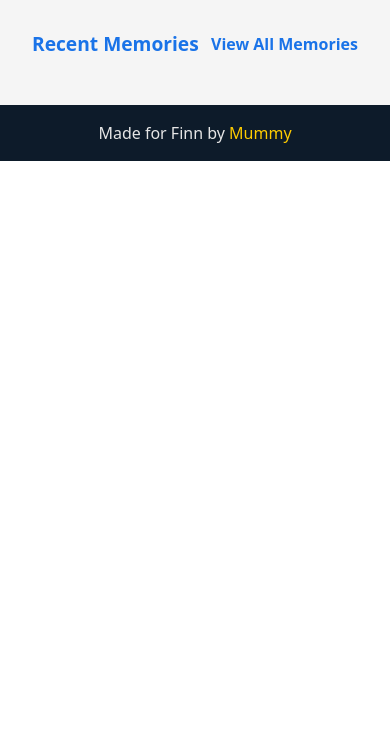
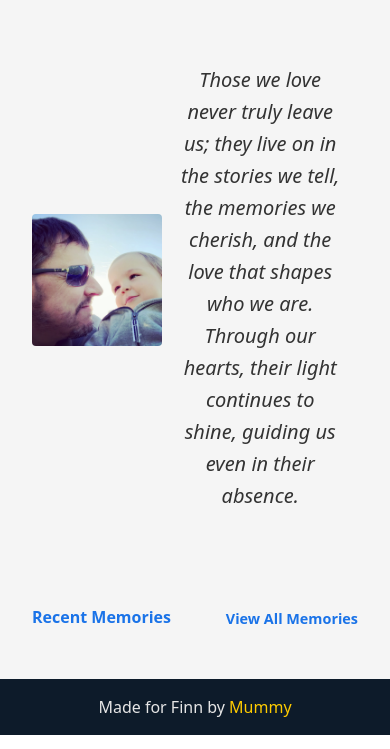
Before and after one commit to justynath/remember-me, a Django app: page / in a window 390 px wide. Shown: the part 95-844 px from the top of the page. Run offline with Django 4.2, Linux system fonts and the light colour scheme; data that the repository does not hold is empty.

Commit message:
Add and style the introductory section on home page

```diff
--- a/memories/templates/memories/index.html
+++ b/memories/templates/memories/index.html
@@ -1,8 +1,23 @@
 {% extends "base.html" %}
+{% load static %}
 
 {% block content %}
 
 <!-- index.html content starts here -->
+
+<!-- Introductory Section -->
+<div class="intro-section">
+    <div class="container-fluid d-flex align-items-center">
+        <!-- Image Section -->
+        <div class="intro-image">
+            <img src="{% static 'images/home.jpg' %}" alt="Introduction Image" class="img-fluid rounded">
+        </div>
+        <!-- Text Section -->
+        <div class="intro-text">
+            <p>Those we love never truly leave us; they live on in the stories we tell, the memories we cherish, and the love that shapes who we are. Through our hearts, their light continues to shine, guiding us even in their absence.</p>
+        </div>
+    </div>
+</div>
 
 <div class="main-content">
     <div class="container-fluid">
--- a/static/css/style.css
+++ b/static/css/style.css
@@ -173,9 +175,48 @@
 .post-details a:hover {
     color: #ffa500;
 } */
+/* end of Post Detail Styling */
 
 
-/* Memories Page Additional Styling */
+/* Home Page Styling */
+/* Introductory Section */
+.intro-section {
+    background-color: #f5f5f5;
+    padding: 2rem 1rem;
+    display: flex;
+    flex-wrap: wrap;
+    gap: 1rem;
+}
+
+.intro-image {
+    flex: 0 0 40%;
+    padding: 1rem;
+}
+
+.intro-image img {
+    width: 100%;
+    border-radius: 8px;
+    height: auto;
+}
+
+.intro-text {
+    flex: 1;
+    display: flex;
+    align-items: center;
+    justify-content: center;
+    padding: 1rem;
+    text-align: center;
+}
+
+.intro-text p {
+    font-size: 1.25rem;
+    color: #333;
+    margin: 0;
+    font-style: italic;
+    line-height: 1.6;
+}
+
+
 /* Recent Memories Label */
 .recent-memories-label {
     font-size: 1.2rem;
@@ -245,3 +284,36 @@
         display: none; /* Hide image on smaller screens */
     }
 }
+
+
+/* Responsive Adjustments for Home Page */
+/* Introductory - this does not work BUG */
+@media (max-width: 768px) {
+    .intro-section {
+        display: block;
+        text-align: center;
+    }
+
+    .intro-image {
+        width: 100%;
+        max-width: 400px;
+        margin: 0 auto 1rem auto;
+        padding: 0;
+    }
+
+    .intro-text {
+        width: 100%;
+        margin: 0 auto;
+        padding: 1rem;
+        text-align: center;
+    }
+}
+@media (max-width: 768px) {
+    .recent-memories-label {
+        font-size: 1rem;
+    }
+
+    .view-all-link {
+        font-size: 0.9rem;
+    }
+}
```
Also changed, not shown: other parts of static/css/style.css (+27 -27 lines), static/images/about.jpg (added), static/images/home.jpg (added).
